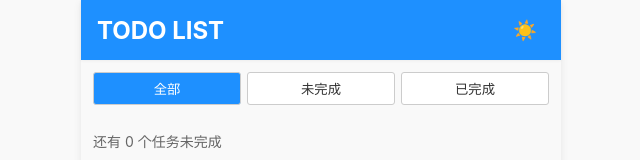
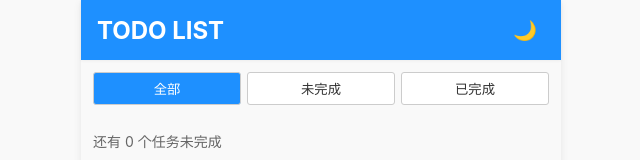
Before and after one commit to changhorizon/todo-vue, a Vue app: page / in a window 1280 px wide. Shown: the top 160 px of the page, without its empty margins (319-959 px from the left). Built offline with nearby package versions, Linux system fonts and the light colour scheme.

Commit message:
fix: dark style and switch mode icon

```diff
--- a/src/App.vue
+++ b/src/App.vue
@@ -88,7 +88,7 @@ watch(
     <header class="header">
       <h1>Todo List</h1>
       <button class="theme-toggle" @click="isDark = !isDark">
-        {{ isDark ? '🌙' : '☀️' }}
+        {{ isDark ? '☀️' : '🌙' }}
       </button>
     </header>
 
--- a/src/styles/global.css
+++ b/src/styles/global.css
@@ -44,6 +44,10 @@
   --color-danger-hover: #d94a4a;
   --color-filter-text: #ccc; /* 夜间非激活文字颜色 */
   --color-filter-text-hover: #fff; /* 夜间非激活悬停文字 */
+
+  /* 新增暗色专属阴影 */
+  --shadow-light: 0 1px 3px rgba(255, 255, 255, 0.08);
+  --shadow-medium: 0 2px 8px rgba(255, 255, 255, 0.12);
 }
 
 *,
```
